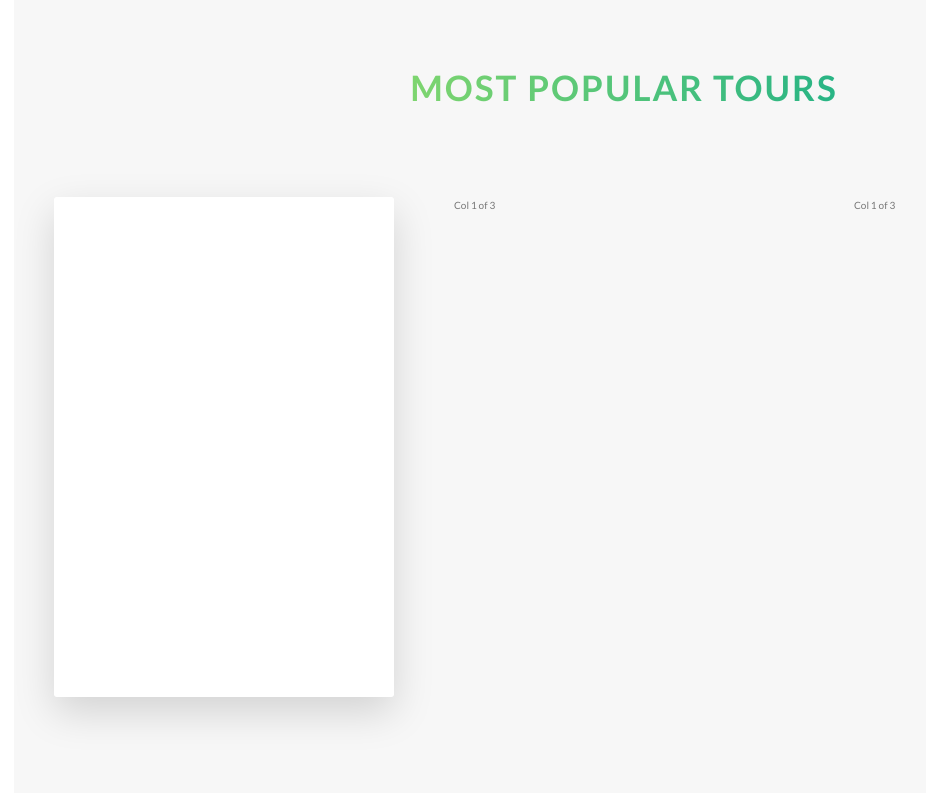
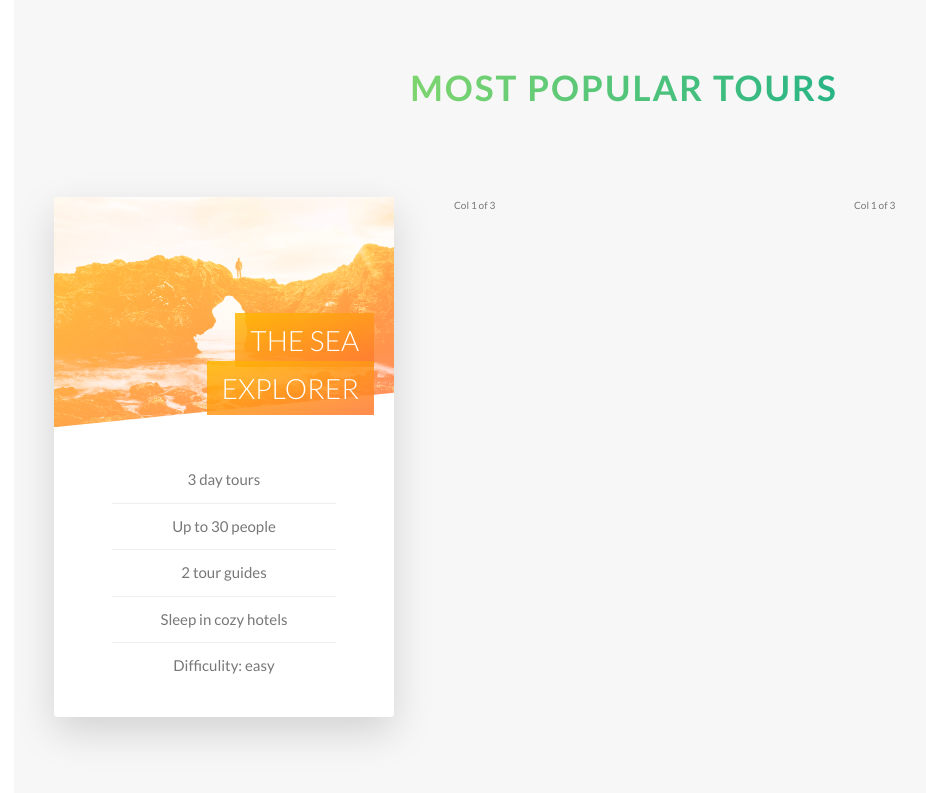
Before and after one commit to Enbeka/Natours, a plain HTML site: page index.html in a window 1280 px wide. Shown: the part 2323-3116 px from the top of the page, without its empty margins (16-942 px from the left). Drawn offline with Linux system fonts and the light colour scheme.

Commit message:
continue section tours

```diff
--- a/index.html
+++ b/index.html
@@ -150,10 +150,32 @@
 					<div class="col-1-of-3">
 						<div class="card">
 							<div class="card__side card__side--front">
-								front
+								<div class="card__picture card__picture--1">
+									&nbsp;
+								</div>
+								<h4 class="card__heading">
+									<span class="card__heading-span card__heading-span--1"
+										>the sea explorer
+									</span>
+								</h4>
+								<div class="card__details">
+									<ul>
+										<li>3 day tours</li>
+										<li>Up to 30 people</li>
+										<li>2 tour guides</li>
+										<li>Sleep in cozy hotels</li>
+										<li>Difficulity: easy</li>
+									</ul>
+								</div>
 							</div>
 							<div class="card__side card__side--back card__side--back-1">
-								back
+								<div class="card__cta">
+									<div class="card__price-box">
+										<p class="card__price-only">Only</p>
+										<p class="card__price-value">$297</p>
+									</div>
+									<a href="#" class="btn btn--white">Book now!</a>
+								</div>
 							</div>
 						</div>
 					</div>
--- a/sass/components/_card.scss
+++ b/sass/components/_card.scss
@@ -1,13 +1,12 @@
 .card {
+	//funcionality
 	perspective: 150rem;
 	-moz-perspective: 150rem;
 	position: relative;
-	height: 50rem;
+	height: 52rem;
 
 	&__side {
-		color: white;
-		font-size: 2rem;
-		height: 50rem;
+		height: 52rem;
 		transition: 0.8s ease;
 		position: absolute;
 		top: 0;
@@ -15,6 +14,7 @@
 		width: 100%;
 		backface-visibility: hidden;
 		border-radius: 3px;
+		overflow: hidden;
 		box-shadow: 0 1.5rem 4rem rgba($color-black, 0.15);
 
 		&--front {
@@ -47,4 +47,101 @@
 	&:hover &__side--back {
 		transform: rotateY(0);
 	}
+
+	//front side styling
+
+	&__picture {
+		background-size: cover;
+		height: 23rem;
+		background-blend-mode: screen;
+		-webkit-clip-path: polygon(0 0, 100% 0, 100% 85%, 0 100%);
+		clip-path: polygon(0 0, 100% 0, 100% 85%, 0 100%);
+
+		&--1 {
+			background-image: linear-gradient(
+					to right bottom,
+					$color-secondary-light,
+					$color-secondary-dark
+				),
+				url(../img/nat-5.jpg);
+		}
+		&--2 {
+			background-image: url(../img/nat-6.jpg);
+		}
+		&--3 {
+			background-image: url(../img/nat-7.jpg);
+		}
+	}
+
+	&__heading {
+		font-size: 2.8rem;
+		font-weight: 300;
+		text-transform: uppercase;
+		text-align: right;
+		color: $color-white;
+		position: absolute;
+		top: 12rem;
+		right: 2rem;
+		width: 75%;
+	}
+
+	&__heading-span {
+		padding: 1rem 1.5rem;
+		-webkit-box-decoration-break: clone;
+		box-decoration-break: clone;
+
+		&--1 {
+			background-image: linear-gradient(
+				to right bottom,
+				rgba($color-secondary-light, 0.85),
+				rgba($color-secondary-dark, 0.85)
+			);
+		}
+	}
+
+	&__details {
+		padding: 3rem;
+
+		ul {
+			list-style: none;
+			width: 80%;
+			margin: 0 auto;
+
+			li {
+				text-align: center;
+				font-size: 1.5rem;
+				padding: 1rem;
+
+				&:not(:last-child) {
+					border-bottom: 1px solid $color-grey-light-2;
+				}
+			}
+		}
+	}
+
+	//font side styling
+	&__cta {
+		position: absolute;
+		top: 50%;
+		left: 50%;
+		transform: translate(-50%, -50%);
+		width: 90%;
+		text-align: center;
+	}
+
+	&__price-box {
+		text-align: center;
+		color: $color-white;
+		margin-bottom: 8rem;
+	}
+
+	&__price-only {
+		font-size: 1.4rem;
+		text-transform: uppercase;
+	}
+
+	&__price-value {
+		font-size: 6rem;
+		font-weight: 100;
+	}
 }
```
Also changed, not shown: css/main.css, 1 other file.
